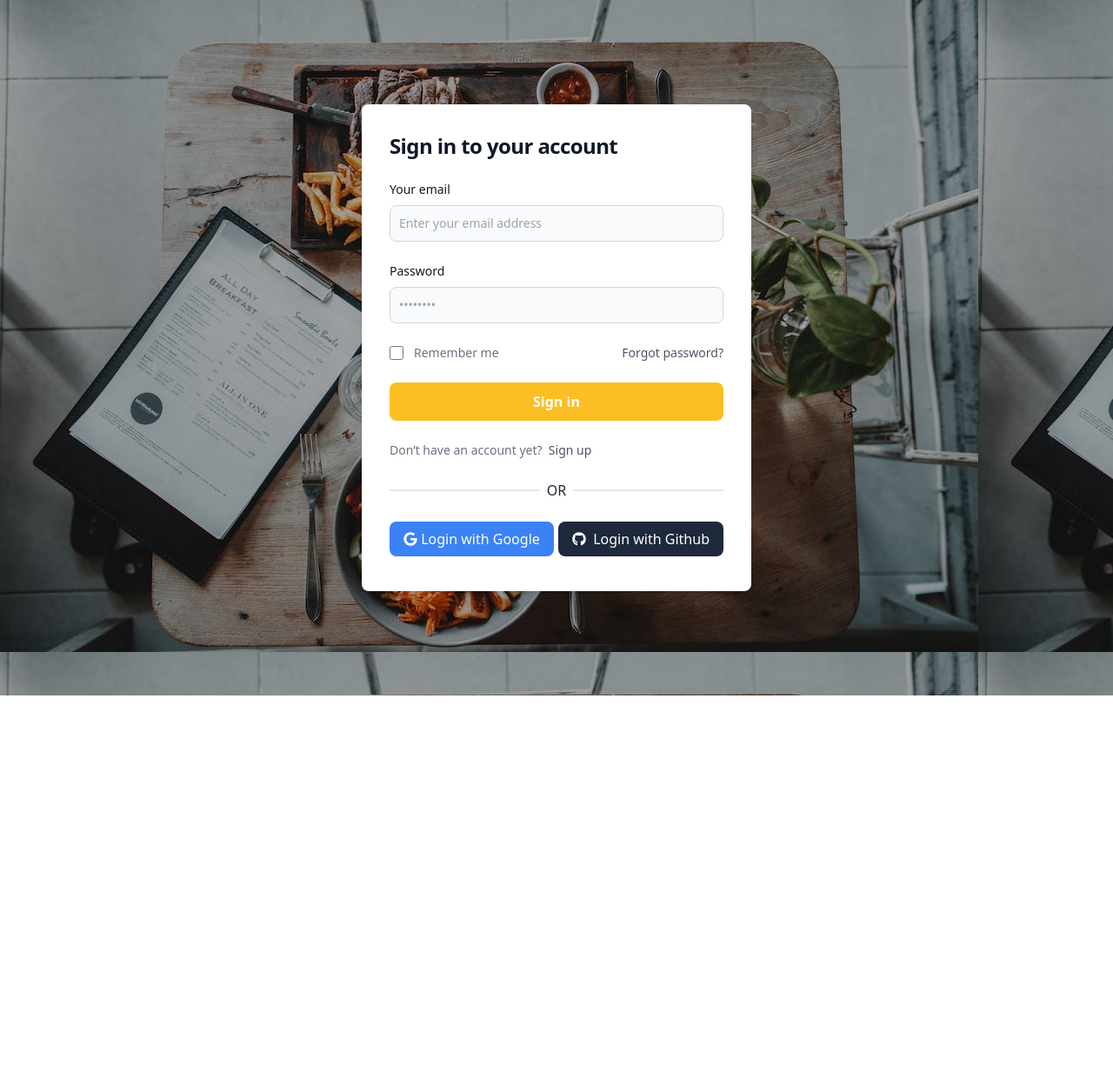
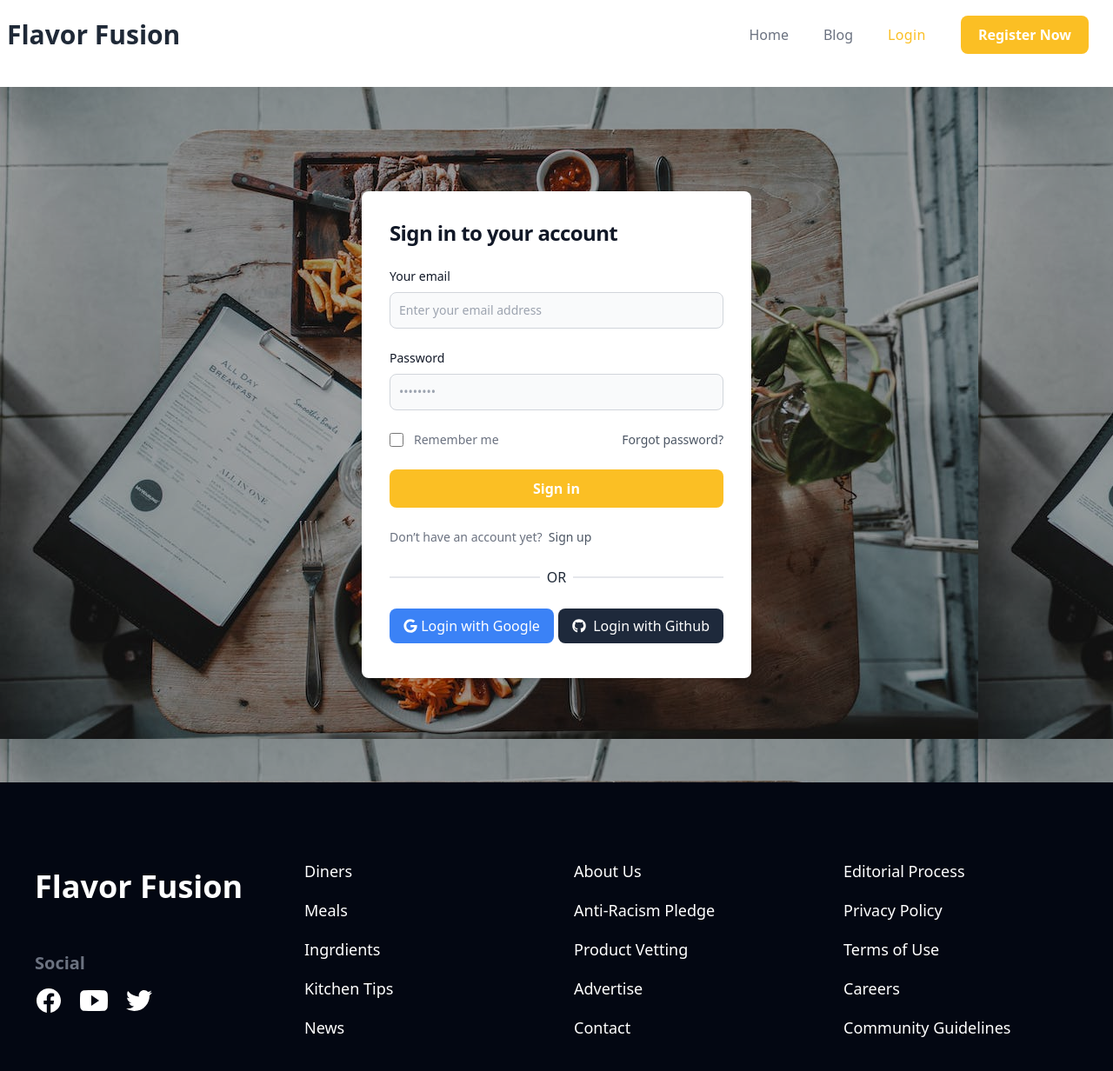
Before and after one commit to smy329/flavor-fusion-client-react, a React (Vite) app: page /login in a window 1280 px wide. Shown: the top 1232 px of the page at 87% size. Before the commit the page ends 800 px from the top, so only its background shows below. Built offline with nearby package versions, Linux system fonts and the light colour scheme; no server answers.

Commit message:
tooltip username

```diff
--- a/package.json
+++ b/package.json
@@ -22,6 +22,7 @@
     "react-hot-toast": "^2.4.1",
     "react-icons": "^4.8.0",
     "react-router-dom": "^6.11.0",
+    "react-tooltip": "^5.11.1",
     "sort-by": "^1.2.0"
   },
   "devDependencies": {
--- a/src/components/NewlyArrivedRecipies.jsx
+++ b/src/components/NewlyArrivedRecipies.jsx
@@ -45,12 +45,9 @@ const NewlyArrivedRecipies = () => {
         {newlyRecipes.map((nr) => (
           <>
             <div className="card w-96 bg-base-100 shadow-xl">
-              {/* <figure>
-                <img
-                  src="/images/stock/photo-1606107557195-0e29a4b5b4aa.jpg"
-                  alt="Shoes"
-                />
-              </figure> */}
+              <figure>
+                <img src={nr.recipe_img} alt="Shoes" />
+              </figure>
               <div className="card-body">
                 <h2 className="card-title">
                   {nr.recipe_name}
@@ -66,7 +63,9 @@ const NewlyArrivedRecipies = () => {
                   ))}
                 </p>
                 <div className="card-actions justify-end">
-                  <div className="badge badge-warning">{nr.rating}</div>
+                  <div className="badge badge-warning p-3 text-base font-medium">
+                    {nr.rating}
+                  </div>
                 </div>
               </div>
             </div>
--- a/src/main.jsx
+++ b/src/main.jsx
@@ -10,6 +10,7 @@ import AuthProvider from './providers/AuthProviders.jsx';
 ReactDOM.createRoot(document.getElementById('root')).render(
   <React.StrictMode>
     <Toaster />
+
     <AuthProvider>
       <RouterProvider router={router} />
     </AuthProvider>
--- a/src/pages/shared/Footer.jsx
+++ b/src/pages/shared/Footer.jsx
@@ -20,7 +20,7 @@ const Footer = () => {
             </div>
           </div>
           <div>
-            <ul className="text-white leading-[55px] font-normal text-xl">
+            <ul className="text-white leading-[45px] font-normal text-lg">
               <li>Diners</li>
               <li>Meals</li>
               <li>Ingrdients</li>
@@ -29,7 +29,7 @@ const Footer = () => {
             </ul>
           </div>
           <div>
-            <ul className="text-white leading-[55px] font-normal text-xl">
+            <ul className="text-white leading-[45px] font-normal text-lg">
               <li>About Us</li>
               <li>Anti-Racism Pledge</li>
               <li>Product Vetting</li>
@@ -38,7 +38,7 @@ const Footer = () => {
             </ul>
           </div>
           <div>
-            <ul className="text-white leading-[55px] font-normal text-xl">
+            <ul className="text-white leading-[45px] font-normal text-lg">
               <li>Editorial Process</li>
               <li>Privacy Policy</li>
               <li>Terms of Use</li>
--- a/src/pages/shared/NavigationBar.jsx
+++ b/src/pages/shared/NavigationBar.jsx
@@ -2,6 +2,9 @@ import React, { useContext, useState } from 'react';
 import { Link, NavLink } from 'react-router-dom';
 import { HiUserCircle } from 'react-icons/hi2';
 import { AuthContext } from '../../providers/AuthProviders';
+import { Tooltip } from 'react-tooltip';
+
+import 'react-tooltip/dist/react-tooltip.css';
 
 const Header = () => {
   const { user, logOut } = useContext(AuthContext);
@@ -38,26 +41,31 @@ const Header = () => {
             >
               Blog
             </NavLink>
-            <NavLink
-              className="text-base font-medium p-2 md:p-5 text-[#757575]"
-              to="/login"
-            >
+
             {user ? (
-                <span className="flex items-center">
+              <span className="flex items-center p-2 md:p-5">
                 {user.photoURL ? (
                   <img
                     src={user.photoURL}
                     alt=""
                     className=" h-8 w-8 rounded-full"
+                    data-tooltip-id="my-tooltip"
+                    data-tooltip-content={user.displayName}
                   />
                 ) : (
                   <HiUserCircle className="h-8 w-8 text-gray-500" />
                 )}
               </span>
             ) : (
-                'Login'
+              <NavLink
+                className="text-base font-medium p-2 md:p-5 text-[#757575]"
+                to="/login"
+              >
+                Login
+              </NavLink>
             )}
-            </NavLink>
+
+            <Tooltip id="my-tooltip" />
             {/* <NavLink className="p-2 md:p-5 ">
               <HiUserCircle className="h-8 w-8 text-gray-500" />
             </NavLink> */}
--- a/src/routes/index.jsx
+++ b/src/routes/index.jsx
@@ -34,8 +34,6 @@ const router = createBrowserRouter([
         path: '/404',
         element: <Error />,
       },
-    ],
-  },
       {
         path: '/login',
         element: <Login />,
@@ -44,6 +42,8 @@ const router = createBrowserRouter([
         path: '/register',
         element: <Register />,
       },
+    ],
+  },
 ]);
 
 export default router;
```
Also changed, not shown: 2 other files (tests, documents, lock files or other folders). Lines whose indentation alone changed are shown as unchanged.
